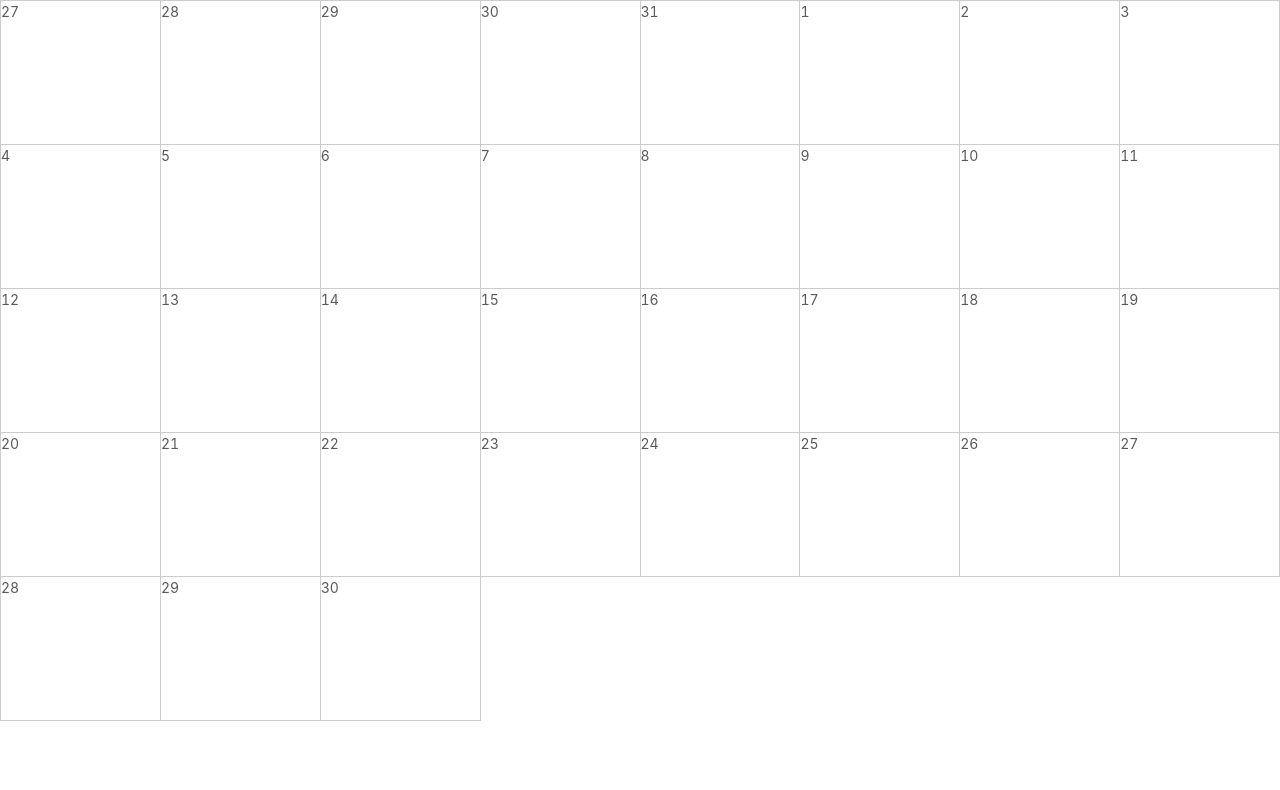
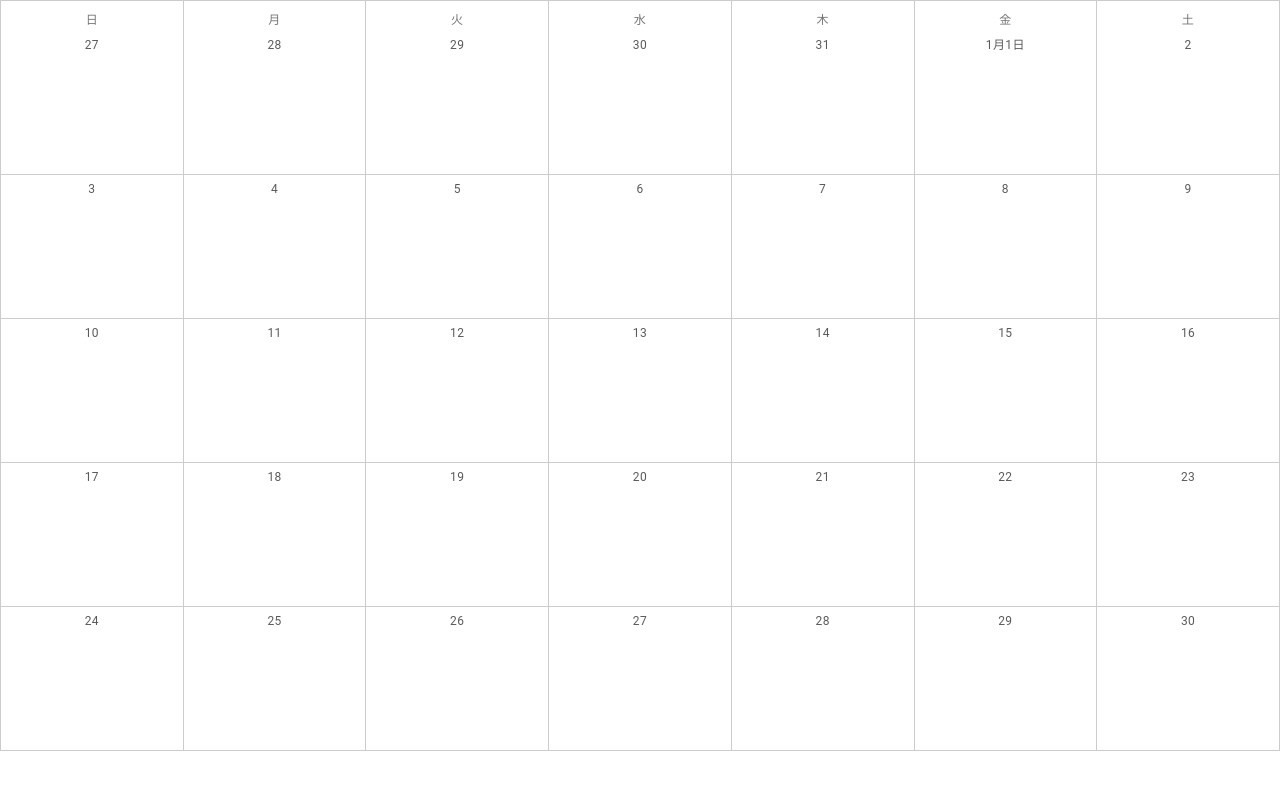
Before and after one commit to satoss/react-redux-calender, a React app in the folder front/: page / in a window 1280 px wide. Shown: the top 790 px of the page. Built offline with nearby package versions, Linux system fonts and the light colour scheme.

Commit message:
uiの修正

```diff
--- a/front/src/components/CalenderBoard/index.jsx
+++ b/front/src/components/CalenderBoard/index.jsx
@@ -1,19 +1,33 @@
 import React from 'react'
-import { GridList } from '@material-ui/core'
+import { GridList, Typography } from '@material-ui/core'
 
 import { createCalender } from '../../services/calender'
 import CalenderElement from '../CalenderElement'
 import * as styles from './style.css'
 
 const calender = createCalender();
+const days = ["日", "月", "火", "水", "木", "金", "土"];
 
 const CalenderBoard = () => {
     return (
         <div className={styles.container}>
-            <GridList className={styles.grid} cols={8} spacing={0} cellHeight='auto'>
+            <GridList className={styles.grid} cols={7} spacing={0} cellHeight='auto'>
+            {days.map(d => (
+                <li key={d}>
+                    <Typography
+                        className={styles.days}
+                        color='textSecondary'
+                        align='center'
+                        variant='caption'
+                        component='div'
+                    >
+                        {d}
+                    </Typography>
+                </li>
+            ))}
             {calender.map((c, i) => (
                 <li key={c.toISOString()}>
-                    <CalenderElement>{c.format('D')}</CalenderElement>
+                    <CalenderElement day={c} />
                 </li>
             ))}
             </GridList>
--- a/front/src/components/CalenderBoard/style.css
+++ b/front/src/components/CalenderBoard/style.css
@@ -1,8 +1,11 @@
 .container {
   height: 90vh;
 }
-
 .grid {
   border-left: 1px solid #ccc;
   border-top: 1px solid #ccc;
 }
+.days {
+  border-right: 1px solid #ccc;
+  padding-top: 10px;
+}
--- a/front/src/components/CalenderElement/index.jsx
+++ b/front/src/components/CalenderElement/index.jsx
@@ -1,13 +1,26 @@
 import React from 'react'
+import {Typography} from '@material-ui/core'
 
 import * as styles from './style.css'
 
-const CalenderElement = ({children}) => {
+const CalenderElement = ({day}) => {
+
+    const isFirstDay = day.date() === 1;
+    const format = isFirstDay ? 'M月D日' : 'D';
+
     return (
         <div className={styles.element}>
-            <div className={styles.date}>{children}</div>
+            <Typography
+                className={styles.date}
+                align='center'
+                variant='caption'
+                component='div'
+            >
+                {day.format(format)}
+            </Typography>
         </div>
     )
 }
 
+
 export default CalenderElement;
--- a/front/src/components/CalenderElement/style.css
+++ b/front/src/components/CalenderElement/style.css
@@ -3,3 +3,7 @@
   border-bottom: 1px solid #ccc;
   height: 18vh;
 }
+.date {
+  padding: 5px 0;
+  height: 24px;
+}
```
Also changed, not shown: front/public/js/bundle.js.
